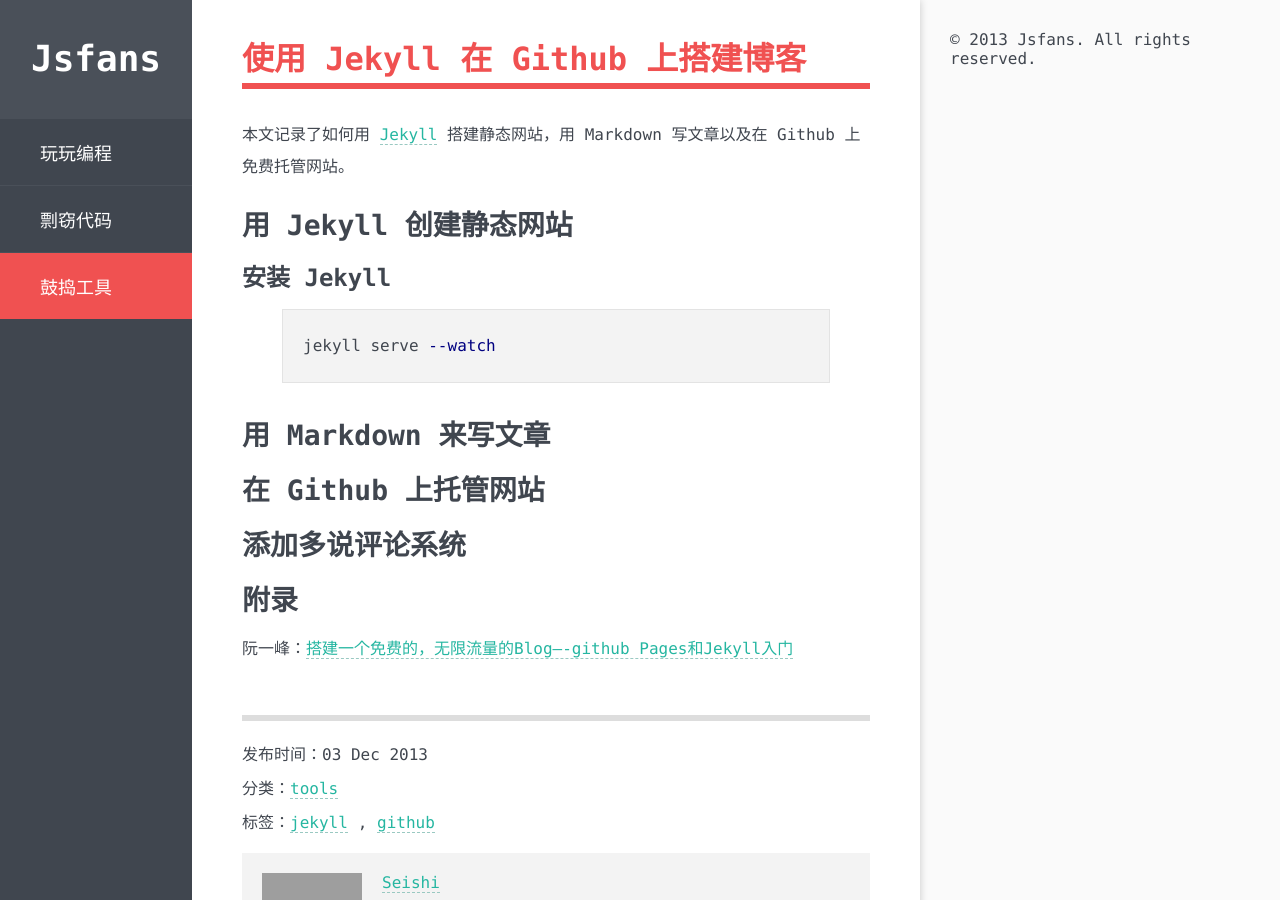
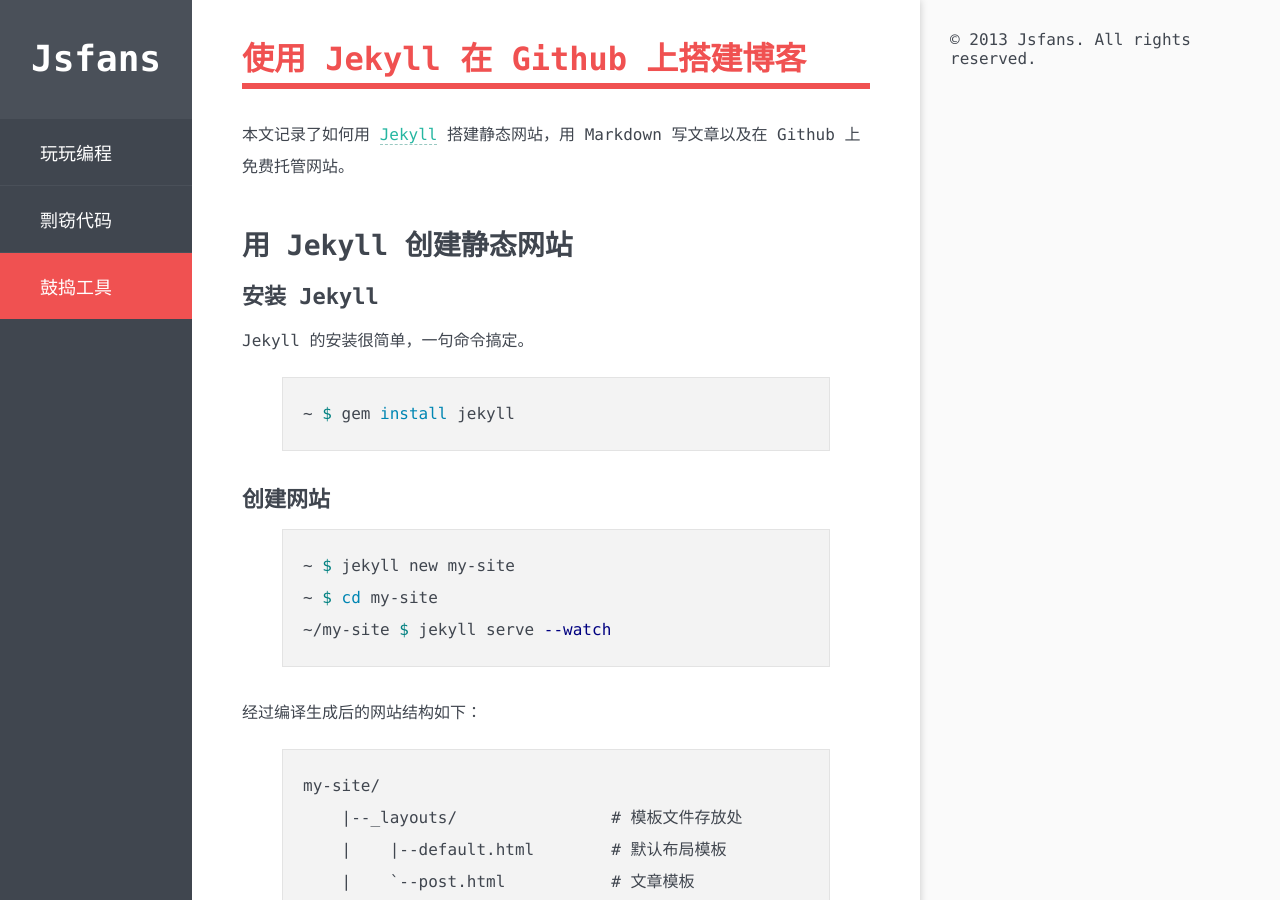
Before and after one commit to jsfans/jsfans.github.com, a Jekyll site: the page built from _posts/2013-12-03-create-a-blog-by-jekyll-on-github.markdown, in a window 1280 px wide and 900 px high. Built offline with Jekyll 4.4.1, drawn with Linux system fonts in a browser that asks for light colours; Markdown is read by kramdown in place of the engine named in the settings; some of the changed text lies outside the part shown; grey boxes are pictures that could not be loaded.

Commit message:
Edit post

```diff
--- a/_config.yml
+++ b/_config.yml
@@ -14,13 +14,3 @@
     alias: snippets
   - label: 鼓捣工具
     alias: tools
-
-authors:
-  - name: Seishi
-    description: "A son, a husband and a father"
-    email: shengzhizhang@gmail.com
-    avatar: https://0.gravatar.com/avatar/504b3a55eec7dc228393c0cf8172fc73?d=https%3A%2F%2Fidenticons.github.com%2F4337735792ff12d2ef2cb5dc9e8588a4.png
-  - name: ideaspace
-    description: "A guy who loves the Kungfu Panda :D"
-    email: ideaspace@126.com
-    avatar: https://0.gravatar.com/avatar/68e9b46c69ffdeeae1e7fea66227affc?d=https%3A%2F%2Fidenticons.github.com%2Fb5086f7ddc48d140eb5fb64ed21d6279.png
--- a/_layouts/post.html
+++ b/_layouts/post.html
@@ -17,7 +17,7 @@
     </p>
 </div>
 
-{% for item in site.authors %}
+{% for item in site.data.authors %}
 {% if item.name == page.author %}
 {% assign author = item %}
 {% endif %}
--- a/_posts/2013-12-03-create-a-blog-by-jekyll-on-github.markdown
+++ b/_posts/2013-12-03-create-a-blog-by-jekyll-on-github.markdown
@@ -13,18 +13,71 @@
 
 ### 安装 Jekyll
 
-{% highlight sh %}
-jekyll serve --watch
+Jekyll 的安装很简单，一句命令搞定。
+
+{% highlight bash %}
+~ $ gem install jekyll
 {% endhighlight %}
+
+### 创建网站
+
+{% highlight bash %}
+~ $ jekyll new my-site
+~ $ cd my-site
+~/my-site $ jekyll serve --watch
+{% endhighlight %}
+
+经过编译生成后的网站结构如下：
+
+{% highlight text %}
+my-site/
+    |--_layouts/                # 模板文件存放处
+    |    |--default.html        # 默认布局模板
+    |    `--post.html           # 文章模板
+    |--_posts/                  # 文章存放处
+    |--_site/                   # 编译生成的网站根目录
+    |--css/
+    |--_config.yml              # 网站参数配置
+    `--index.html
+{% endhighlight %}
+
+“\_posts” 目录用于存放未经编译的文章源文件，除了 Markdown 外，你还可以使用 Textile。
+
+“\_site” 目录是网站的根目录，Jekyll 在进行编译的时候会清空 “\_site” 目录里面的内容，然后将内容重新生成。符合以下规则的文件和文件夹在编译的时候会重新复制一份到 “\_site” 目录：
+
+- 以下划线开头;
+- 没有在 “_config.yml” 文件的 “exclude” 参数中指定。
+
+“_config.yml” 是主配置文件，网站的基本设置都是定义在这个文件中。详细的配置列表可以参看 [Jekyll的配置](http://jekyllrb.com/docs/configuration/)。
 
 ## 用 Markdown 来写文章
 
+关于使用 Markdown 的好处以及 Markdown 的语法请参看附录中的相关链接，里面有详尽的介绍，本文只想介绍一下需要注意的一些规则。
+
+1. 夹在两个 “---” 之间的 YAML 格式文本，Jekyll 会将其看做页面的参数。比如以下例子指定该页面使用 “\_layouts/default.html” 这个文件作为布局文件：
+
+{% highlight yaml %}
+---
+layout: default
+---
+{% endhighlight %}
+
+Jekyll 还允许你自定义所需的参数
+
+> “_posts”文件夹中下划线开头的文件会被 Jekyll 忽略掉，不会生成文章页面。
+
 ## 在 Github 上托管网站
 
+Github 支持 Jekyll 的生成，所以“_site”这个文件夹可以不用托管到 Github。
+
 ## 添加多说评论系统
+
+## 结语
 
 ## 附录
 
 阮一峰：[搭建一个免费的，无限流量的Blog----github Pages和Jekyll入门](http://www.ruanyifeng.com/blog/2012/08/blogging_with_jekyll.html)
+Wow!Ubuntu：[Markdown 语法说明](http://wowubuntu.com/markdown/)
+维基百科：[Markdown](http://zh.wikipedia.org/wiki/Markdown)
 
-[Jekyll]: http://jekyllrb.com/
+[Jekyll]: (http://jekyllrb.com/)
--- a/assets/css/main.css
+++ b/assets/css/main.css
@@ -32,11 +32,11 @@
 
 h1 { font-size: 3.2rem; margin-top: 0; margin-bottom: 3rem; }
 
-h2 { font-size: 2.8rem; margin-top: 0; margin-bottom: 1.5rem; }
+h2 { font-size: 2.8rem; margin-top: 4rem; margin-bottom: 1.5rem; }
 
-h3 { font-size: 2.4rem; margin-top: 0; margin-bottom: 1.5rem; }
+h3 { font-size: 2.2rem; margin-top: 0; margin-bottom: 1.5rem; }
 
-h4 { font-size: 1.8rem; margin-top: 0; margin-bottom: 1.5rem; }
+h4 { font-size: 1.6rem; margin-top: 0; margin-bottom: 1.5rem; }
 
 p, ul, ol, dl { margin-top: 0; margin-bottom: 2rem; }
 
--- a/assets/sass/partials/_typography.scss
+++ b/assets/sass/partials/_typography.scss
@@ -17,16 +17,16 @@
 }
 h2 {
     font-size: 2.8rem;
-    margin-top: 0;
+    margin-top: 4rem;
     margin-bottom: 1.5rem;
 }
 h3 {
-    font-size: 2.4rem;
+    font-size: 2.2rem;
     margin-top: 0;
     margin-bottom: 1.5rem;
 }
 h4 {
-    font-size: 1.8rem;
+    font-size: 1.6rem;
     margin-top: 0;
     margin-bottom: 1.5rem;
 }
```
Also changed, not shown: _data/authors.yml (added, +9 -0 lines).
